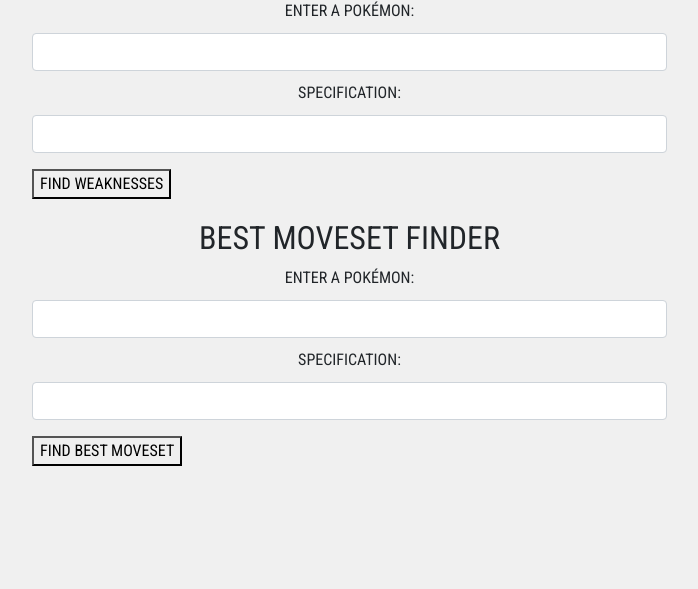
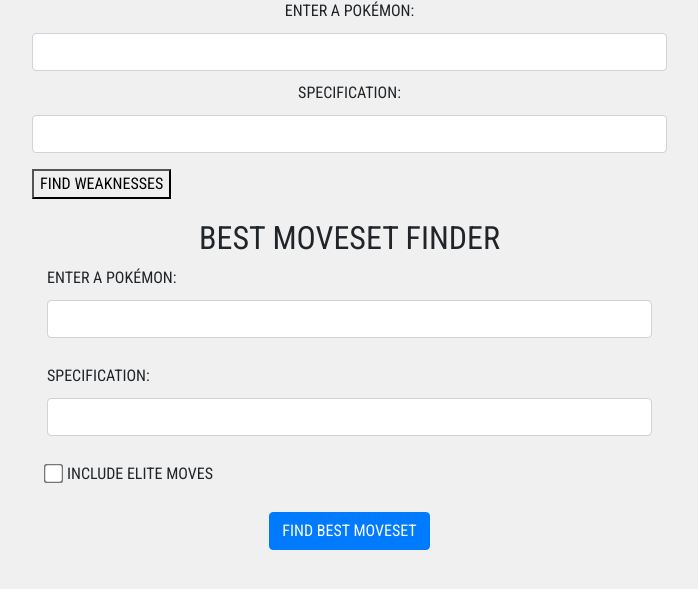
Before and after one commit to isabellemyz/pogo-toolkit, a Flask app: page / in a window 1280 px wide. Shown: the part 156-745 px from the top of the page, without its empty margins (53-751 px from the left). Run offline with Flask 3, Linux system fonts and the light colour scheme; data that the repository does not hold is empty; parts of the project's set-up code (start-up, migrations or seed data) failed here and were passed over; some libraries are stand-ins or nearby versions.

Commit message:
moveset calc frontend fully working, elite TM working

```diff
--- a/app/routes.py
+++ b/app/routes.py
@@ -18,11 +18,14 @@
     pokemon_name = request.form['pokemon_name']
     variants = request.form['variants'].split(', ')
     weaknesses = calculate_type_weakness(pokemon_name, variants) # returns dict
+
     return render_template('index.html', pokemon_name_w=pokemon_name, weaknesses=weaknesses)
 
 @main.route('/moveset', methods=['POST'])
 def moveset():
     pokemon_name = request.form['pokemon_name']
     variants = request.form['variants'].split(', ')
-    moveset = calculate_moveset(pokemon_name, variants, False) # TODO: integrate Elite TM flag on frontend and pass to backend
+    elite_tm = True if request.form.get('elite_tm') is not None else False
+    moveset = calculate_moveset(pokemon_name, variants, elite_tm)
+
     return render_template('index.html', pokemon_name_m=pokemon_name, moveset=moveset)
--- a/app/templates/index.html
+++ b/app/templates/index.html
@@ -32,7 +32,6 @@
                                     <label for="variants">SPECIFICATION:</label>
                                     <input type="text" id="variants" name="variants" class="form-control">
                                 </div>
-
                                 <button type="submit">FIND WEAKNESSES</button>
                             </form>
                         </div>
@@ -90,31 +89,52 @@
                     <h2>BEST MOVESET FINDER</h2>
                     <div>
                         <form method="POST" action="/moveset">
-                            <div class="form-group">
-                                <label for="pokemon_name">ENTER A POKÉMON:</label>
-                                <input type="text" id="pokemon_name" name="pokemon_name" class="form-control" required>
-                                <label for="variants">SPECIFICATION:</label>
-                                <input type="text" id="variants" name="variants" class="form-control">
+                            <div class="container">
+                                <div class="row mb-3">
+                                    <div class="col-12">
+                                        <label for="pokemon_name" class="form-label text-left">ENTER A POKÉMON:</label>
+                                        <input type="text" id="pokemon_name" name="pokemon_name" class="form-control" required>
+                                    </div>
+                                </div>
+                                <div class="row mb-3">
+                                    <div class="col-12">
+                                        <label for="variants" class="form-label text-left">SPECIFICATION:</label>
+                                        <input type="text" id="variants" name="variants" class="form-control">
+                                    </div>
+                                </div>
+                                <div class="row mb-3">
+                                    <div class="col-12">
+                                        <div class="form-check">
+                                            <input class="form-check-input" type="checkbox" id="elite_tm" name="elite_tm" style="scale: 1.5">
+                                            <label class="form-check-label text-left" for="elite_tm">INCLUDE ELITE MOVES</label>
+                                        </div>
+                                    </div>
+                                </div>
                             </div>
-                            <button type="submit">FIND BEST MOVESET</button>
+                            <button type="submit" class="btn btn-primary" style="margin-top: 10px;">FIND BEST MOVESET</button>
                         </form>
                     </div>
-
-                    <div>
                         {% if pokemon_name_m %}
-                            <h3>BEST MOVESET:</h3>
+                            <h3>BEST MOVESET</h3>
                             {% if moveset %}
-                                <div>
-                                {% for pokemon, moves in moveset.items() %}
-                                    <h4>{{ pokemon.upper() }}</h4>
-                                    {% for move_name, move in moves.items() %}
-                                        <div class="d-flex flex-wrap align-items-center" style="align-items: flex-start;">
-                                            {{ move_name.upper() }}: {{ move.upper() }}
-                                            <br>
-                                        </div>
-                                    {% endfor %}
-                                {% endfor %}
-                                 </div>
+                                <table class="table">
+                                    <thead class="text-center">
+                                        <tr>
+                                            <th></th>
+                                            <th>FAST MOVE</th>
+                                            <th>CHARGED MOVE</th>
+                                        </tr>
+                                    </thead>
+                                    <tbody class="text-center">
+                                        {% for pokemon, moves in moveset.items() %}
+                                            <tr>
+                                                <td>{{ pokemon.upper() }}</td>
+                                                <td>{{ moves['fast move'] }}</td>
+                                                <td>{{ moves['charged move'] }}</td>
+                                            </tr>
+                                        {% endfor %}
+                                    </tbody>
+                                </table>
                             {% endif %}
                         {% endif %}
                     </div>
```
